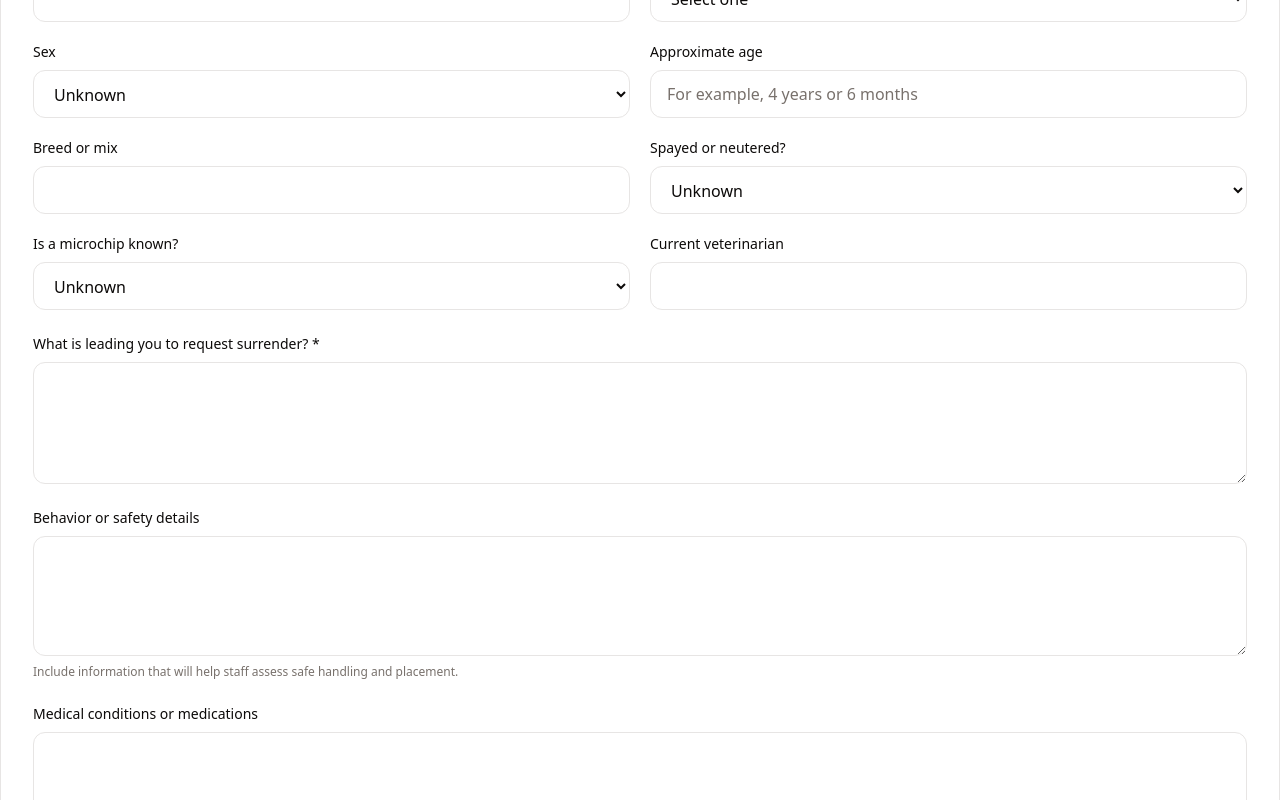
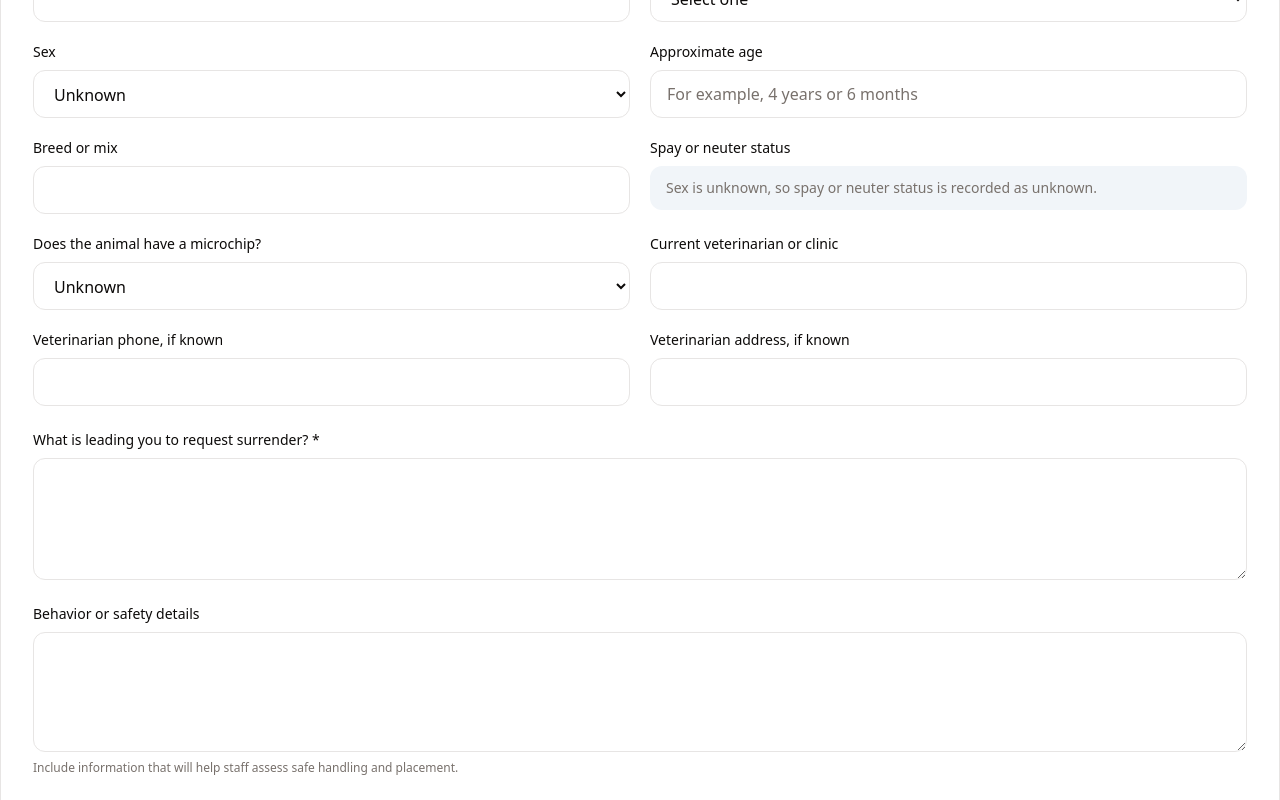
Before and after one commit to 7nqwsvhv99-hash/safe-haven-site, a Next.js app: page /surrender in a window 1280 px wide. Shown: the part 1280-2080 px from the top of the page. Built offline with nearby package versions, Linux system fonts and the light colour scheme; no server answers.

Commit message:
Clarify surrender form questions

```diff
--- a/src/app/surrender/page.tsx
+++ b/src/app/surrender/page.tsx
@@ -25,6 +25,8 @@ function Field({ label, children, note }: { label: string; children: React.React
 export default function OwnerSurrenderRequestPage() {
   const [submitting, setSubmitting] = useState(false);
   const [result, setResult] = useState<{ ok: boolean; message: string } | null>(null);
+  const [sex, setSex] = useState("Unknown");
+  const [microchipKnown, setMicrochipKnown] = useState("Unknown");
 
   async function onSubmit(event: FormEvent<HTMLFormElement>) {
     event.preventDefault();
@@ -76,12 +78,28 @@ export default function OwnerSurrenderRequestPage() {
         <div className="grid gap-5 md:grid-cols-2">
           <Field label="Animal's name *"><Input name="animalName" required /></Field>
           <Field label="Species *"><select name="species" className={selectClass} required defaultValue=""><option value="" disabled>Select one</option><option>Cat</option><option>Dog</option><option>Other</option></select></Field>
-          <Field label="Sex"><select name="sex" className={selectClass} defaultValue="Unknown"><option>Female</option><option>Male</option><option>Unknown</option></select></Field>
+          <Field label="Sex"><select name="sex" className={selectClass} value={sex} onChange={(event) => setSex(event.target.value)}><option>Female</option><option>Male</option><option>Unknown</option></select></Field>
           <Field label="Approximate age"><Input name="approximateAge" placeholder="For example, 4 years or 6 months" /></Field>
           <Field label="Breed or mix"><Input name="breed" /></Field>
-          <Field label="Spayed or neutered?"><select name="altered" className={selectClass} defaultValue="Unknown"><option>Altered</option><option>Not Altered</option><option>Unknown</option></select></Field>
-          <Field label="Is a microchip known?"><select name="microchipKnown" className={selectClass} defaultValue="Unknown"><option>Yes</option><option>No</option><option>Unknown</option></select></Field>
-          <Field label="Current veterinarian"><Input name="veterinarian" /></Field>
+          <Field label="Spay or neuter status">
+            {sex === "Unknown" ? (
+              <><input type="hidden" name="altered" value="Unknown" /><p className="rounded-xl bg-slate-100 px-4 py-3 text-sm text-muted-foreground">Sex is unknown, so spay or neuter status is recorded as unknown.</p></>
+            ) : (
+              <select name="altered" className={selectClass} defaultValue="Unknown">
+                <option value="Altered">{sex === "Male" ? "Neutered" : "Spayed"}</option>
+                <option value="Not Altered">{sex === "Male" ? "Not neutered" : "Not spayed"}</option>
+                <option value="Unknown">Unknown</option>
+              </select>
+            )}
+          </Field>
+          <Field label="Does the animal have a microchip?"><select name="microchipKnown" className={selectClass} value={microchipKnown} onChange={(event) => setMicrochipKnown(event.target.value)}><option>Yes</option><option>No</option><option>Unknown</option></select></Field>
+          {microchipKnown === "Yes" && <>
+            <Field label="Microchip number"><Input name="microchipNumber" /></Field>
+            <Field label="Microchip manufacturer"><Input name="microchipManufacturer" /></Field>
+          </>}
+          <Field label="Current veterinarian or clinic"><Input name="veterinarian" /></Field>
+          <Field label="Veterinarian phone, if known"><Input name="veterinarianPhone" type="tel" /></Field>
+          <Field label="Veterinarian address, if known"><Input name="veterinarianAddress" autoComplete="street-address" /></Field>
         </div>
         <Field label="What is leading you to request surrender? *"><Textarea name="reason" rows={4} required /></Field>
         <Field label="Behavior or safety details" note="Include information that will help staff assess safe handling and placement."><Textarea name="behaviorNotes" rows={3} /></Field>
@@ -91,7 +109,7 @@ export default function OwnerSurrenderRequestPage() {
       <Card className="space-y-6 p-6 md:p-8">
         <h2 className="text-2xl font-bold">Timing</h2>
         <div className="grid gap-5 md:grid-cols-2">
-          <Field label="How soon do you need help? *"><select name="urgency" className={selectClass} defaultValue="Routine" required><option>Routine</option><option>Soon</option><option>Urgent</option></select></Field>
+          <Field label="How soon do you need help? *"><select name="urgency" className={selectClass} defaultValue="Soon" required><option>Soon</option><option>Urgent</option></select></Field>
           <Field label="Preferred surrender date, if known"><Input name="requestedDate" type="date" /></Field>
           <Field label="How long can you continue caring for the animal?"><Input name="canKeepUntil" type="date" /></Field>
         </div>
```
